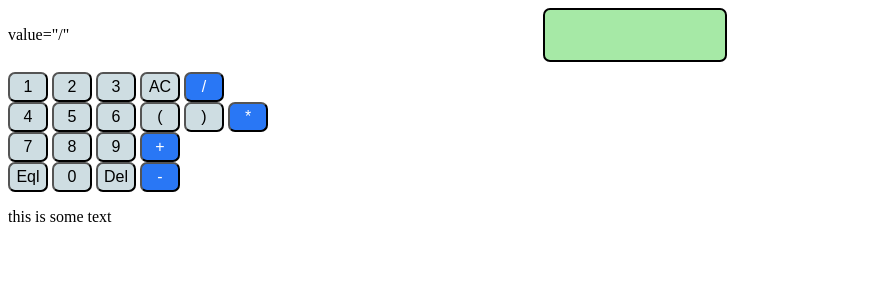
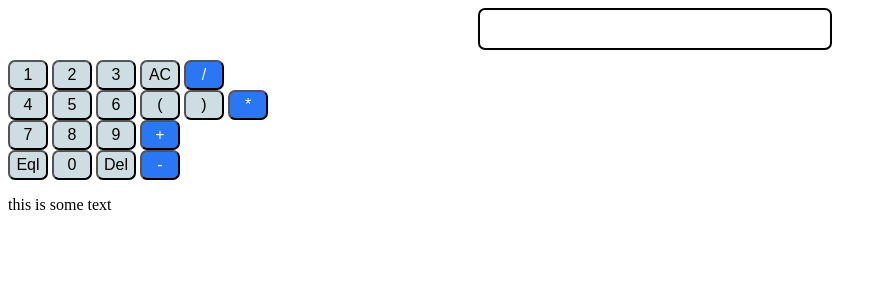
Before and after one commit to Sharang-Emiza123/my-code-works, a PHP site: page /calc.html in a window 1280 px wide. Shown: the top 300 px of the page, without its empty margins (0-887 px from the left). Run offline with PHP 8.4, Linux system fonts and the light colour scheme.

Commit message:
'21-10/03'

```diff
--- a/calculator/calc.html
+++ b/calculator/calc.html
@@ -2,9 +2,9 @@
 <html>
 <head>
 <link rel="stylesheet" href="/calculator/style.css">
-<body>value="/"
-    <input type='text' id='txt'><br/>
-    <div id="btdiv">
+<body>
+<input type='text' id='txt'><br/>
+<div id="btdiv">
 <input type='button' name='1' value='1' onclick='numFunc(this.value)'>
 <input type='button' name='2' value='2' onclick='numFunc(this.value)'>
 <input type='button' name='3' value='3' onclick='numFunc(this.value)'>
--- a/calculator/style.css
+++ b/calculator/style.css
@@ -10,14 +10,6 @@
     text-align: left;
     border: 2px solid black;
     padding: 5px 20px 5px 20px;
-
-
-color: rgb(0, 0, 0);
-    background-color: rgb(166, 233, 166);
-    border-radius: 7px;
-    font-size: 16px;
-    width: 140px;
-    height: 40px;
 }
 
 button {
```
